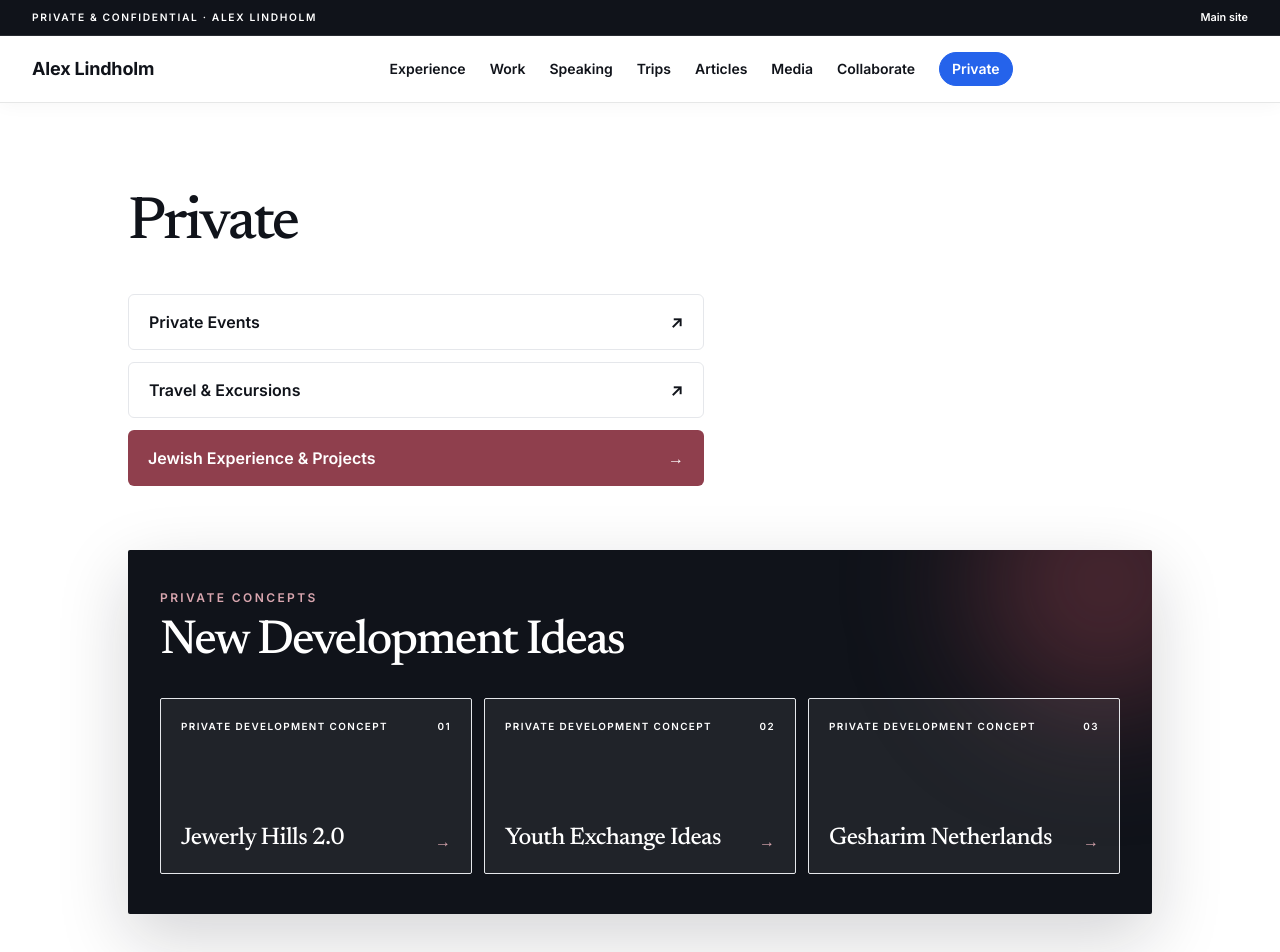
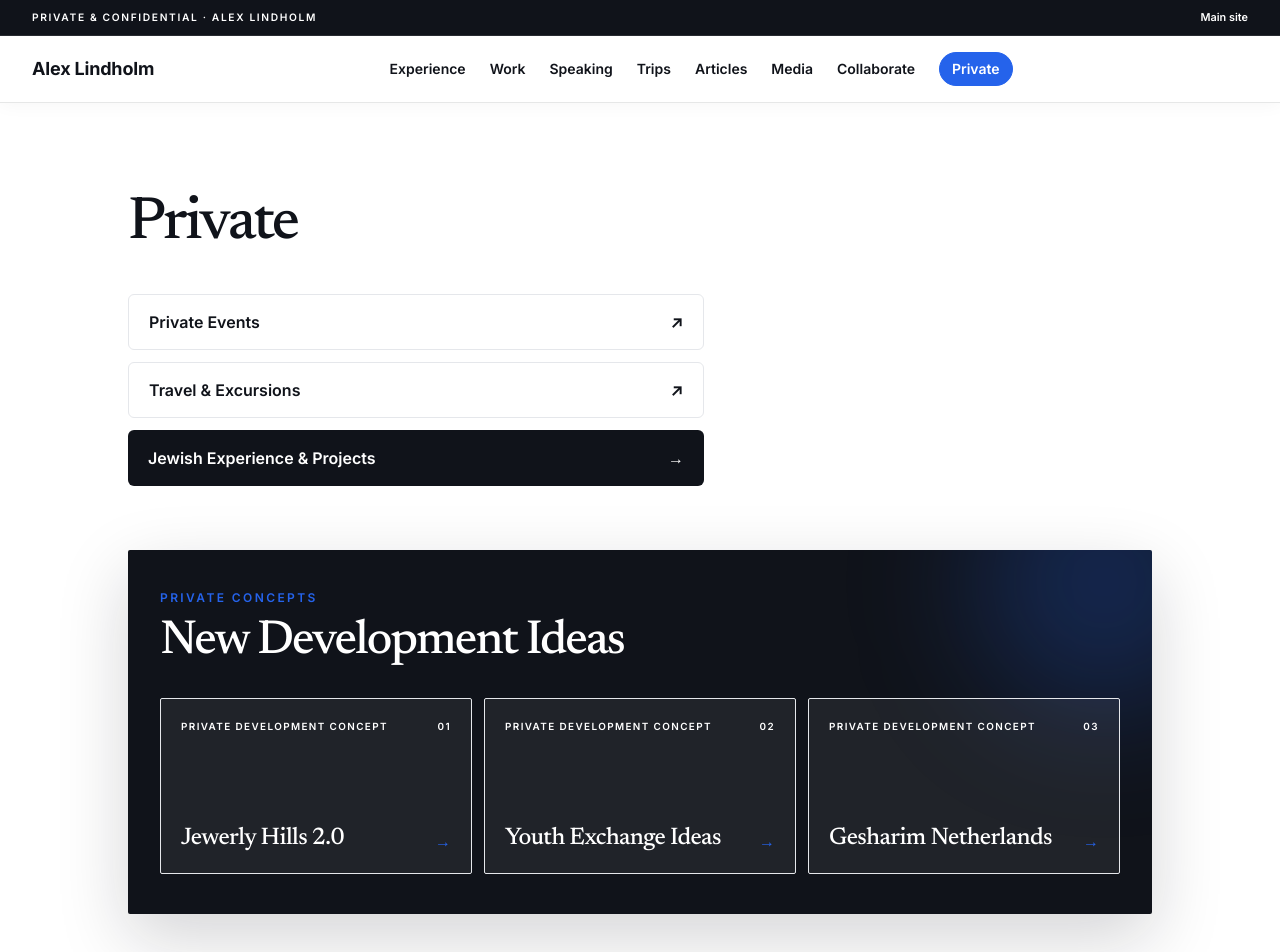
Before and after one commit to maninawild/alex-lindholm-site, a Next.js app: page /private in a window 1280 px wide. Shown: the top 952 px of the page. Built offline with nearby package versions, Linux system fonts and the light colour scheme.

Commit message:
style(site): remove burgundy accents

```diff
--- a/app/globals.css
+++ b/app/globals.css
@@ -27,7 +27,7 @@ a {
 }
 
 ::selection {
-  background: #8F3F4D;
+  background: #2563EB;
   color: #ffffff;
 }
 
--- a/app/private/ideas/youth-exchange/[concept]/page.tsx
+++ b/app/private/ideas/youth-exchange/[concept]/page.tsx
@@ -36,7 +36,7 @@ function ProjectShell({ number, title, subtitle, children }: { number: string; t
         <section className="border-b border-white/10 bg-[#10131a] text-white">
           <div className="mx-auto max-w-7xl px-5 py-14 sm:px-8 sm:py-20">
             <Link href="/private/ideas/youth-exchange" className="text-xs font-semibold uppercase tracking-[0.16em] text-white/52 transition hover:text-white">← Youth Exchange Ideas</Link>
-            <p className="mt-10 text-xs font-semibold uppercase tracking-[0.2em] text-[#d9a6af]">Youth Exchange Concept {number}</p>
+            <p className="mt-10 text-xs font-semibold uppercase tracking-[0.2em] text-electric">Youth Exchange Concept {number}</p>
             <h1 className="mt-4 max-w-5xl font-serif text-5xl font-medium leading-[0.98] tracking-[-0.045em] text-balance sm:text-7xl">{title}</h1>
             <h2 className="mt-6 max-w-4xl text-xl font-medium leading-8 text-white/72 sm:text-2xl">{subtitle}</h2>
           </div>
@@ -55,7 +55,7 @@ function ReservedConcept({ concept }: { concept: string }) {
         <section className="bg-[#10131a] text-white">
           <div className="mx-auto max-w-7xl px-5 py-14 sm:px-8 sm:py-20">
             <Link href="/private/ideas/youth-exchange" className="text-xs font-semibold uppercase tracking-[0.16em] text-white/52 hover:text-white">← Youth Exchange Ideas</Link>
-            <p className="mt-10 text-xs font-semibold uppercase tracking-[0.2em] text-[#d9a6af]">Concept {number}</p>
+            <p className="mt-10 text-xs font-semibold uppercase tracking-[0.2em] text-electric">Concept {number}</p>
             <h1 className="mt-4 font-serif text-5xl font-medium tracking-[-0.045em] sm:text-7xl">Youth Exchange Concept {number}</h1>
             <p className="mt-6 text-lg text-white/58">Content pending.</p>
           </div>
--- a/app/private/ideas/youth-exchange/beyond-the-comments/page.tsx
+++ b/app/private/ideas/youth-exchange/beyond-the-comments/page.tsx
@@ -8,7 +8,7 @@ function ExternalLink({ href, children }: { href: string; children: React.ReactN
 function Section({ number, title, children }: { number: string; title: string; children: React.ReactNode }) { return <section className="border-t border-ink/10 py-10 sm:py-12"><div className="grid gap-6 lg:grid-cols-[11rem_1fr]"><div><p className="text-xs font-semibold uppercase tracking-[0.18em] text-copper">{number}</p><h2 className="mt-3 font-serif text-3xl font-medium tracking-[-0.03em] text-ink">{title}</h2></div><div className="max-w-3xl space-y-5 text-base leading-8 text-graphite/76">{children}</div></div></section>; }
 
 export default function Page() {
-  return <PrivatePageShell><main className="bg-paper"><section className="border-b border-white/10 bg-[#10131a] text-white"><div className="mx-auto max-w-7xl px-5 py-14 sm:px-8 sm:py-20"><Link href="/private/ideas/youth-exchange" className="text-xs font-semibold uppercase tracking-[0.16em] text-white/52 transition hover:text-white">← Youth Exchange Ideas</Link><p className="mt-10 text-xs font-semibold uppercase tracking-[0.2em] text-[#d9a6af]">Youth Exchange Concept 04</p><h1 className="mt-4 max-w-5xl font-serif text-5xl font-medium leading-[0.98] tracking-[-0.045em] text-balance sm:text-7xl">BEYOND THE COMMENTS</h1><h2 className="mt-6 max-w-4xl text-xl font-medium leading-8 text-white/72 sm:text-2xl">Young Creators Turning Online Hate into Real-World Dialogue</h2></div></section><div className="mx-auto max-w-7xl px-5 sm:px-8">
+  return <PrivatePageShell><main className="bg-paper"><section className="border-b border-white/10 bg-[#10131a] text-white"><div className="mx-auto max-w-7xl px-5 py-14 sm:px-8 sm:py-20"><Link href="/private/ideas/youth-exchange" className="text-xs font-semibold uppercase tracking-[0.16em] text-white/52 transition hover:text-white">← Youth Exchange Ideas</Link><p className="mt-10 text-xs font-semibold uppercase tracking-[0.2em] text-electric">Youth Exchange Concept 04</p><h1 className="mt-4 max-w-5xl font-serif text-5xl font-medium leading-[0.98] tracking-[-0.045em] text-balance sm:text-7xl">BEYOND THE COMMENTS</h1><h2 className="mt-6 max-w-4xl text-xl font-medium leading-8 text-white/72 sm:text-2xl">Young Creators Turning Online Hate into Real-World Dialogue</h2></div></section><div className="mx-auto max-w-7xl px-5 sm:px-8">
 <Section number="1" title="Project concept"><p>BEYOND THE COMMENTS is a seven-day Erasmus+ Youth Exchange bringing together young digital creators, niche influencers and media students who already communicate with youth audiences through social media.</p><p>Participants will examine real cases of cyberbullying, hate speech and destructive online conflict. They will develop and test new content formats, moderation approaches and game-based mechanics that encourage constructive interaction and transform digital engagement into meaningful face-to-face dialogue.</p></Section>
 <Section number="2" title="Problem and evidence"><p>Young people spend 4.5 hours online on school days and more than six hours during weekends. A 2026 EU survey found that:</p><ul className="list-disc space-y-2 pl-5"><li>25% of adolescents encountered problematic online content, including hate speech;</li><li>almost one in three felt stressed, sad or socially excluded because of social media;</li><li>45% regularly compared themselves with others online;</li><li>nine out of ten reported at least one negative symptom linked to screen use.</li></ul><p><ExternalLink href="https://commission.europa.eu/news-and-media/news/child-safety-online-eu-survey-confirms-link-between-screen-time-and-wellbeing-2026-06-16_en">European Commission, 2026</ExternalLink></p><p>Digital creators shape language, attitudes and group behaviour. However, many lack practical tools for preventing bullying, moderating polarised discussions and responding when online conflict begins affecting people offline.</p></Section>
 <Section number="3" title="Target group"><p>The project will involve 36 participants aged 18–30 from partners countries.</p><p>Every participant will manage an active social-media account, channel or online community reaching a youth audience. The group will include established niche creators, emerging creators with strong audience engagement and students working in media, communication or marketing.</p><p>Selection will prioritise audience relevance, engagement quality, motivation and community trust rather than follower count alone. Participants with fewer opportunities and creators representing minority, migrant or underserved communities will receive priority.</p></Section>
--- a/app/private/ideas/youth-exchange/mosaic-roots-in-motion/page.tsx
+++ b/app/private/ideas/youth-exchange/mosaic-roots-in-motion/page.tsx
@@ -8,7 +8,7 @@ function ExternalLink({ href, children }: { href: string; children: React.ReactN
 function Section({ number, title, children }: { number: string; title: string; children: React.ReactNode }) { return <section className="border-t border-ink/10 py-10 sm:py-12"><div className="grid gap-6 lg:grid-cols-[11rem_1fr]"><div><p className="text-xs font-semibold uppercase tracking-[0.18em] text-copper">{number}</p><h2 className="mt-3 font-serif text-3xl font-medium tracking-[-0.03em] text-ink">{title}</h2></div><div className="max-w-3xl space-y-5 text-base leading-8 text-graphite/76">{children}</div></div></section>; }
 
 export default function Page() {
-  return <PrivatePageShell><main className="bg-paper"><section className="border-b border-white/10 bg-[#10131a] text-white"><div className="mx-auto max-w-7xl px-5 py-14 sm:px-8 sm:py-20"><Link href="/private/ideas/youth-exchange" className="text-xs font-semibold uppercase tracking-[0.16em] text-white/52 transition hover:text-white">← Youth Exchange Ideas</Link><p className="mt-10 text-xs font-semibold uppercase tracking-[0.2em] text-[#d9a6af]">Youth Exchange Concept 03</p><h1 className="mt-4 max-w-5xl font-serif text-5xl font-medium leading-[0.98] tracking-[-0.045em] text-balance sm:text-7xl">MOSAIC: ROOTS IN MOTION</h1><h2 className="mt-6 max-w-4xl text-xl font-medium leading-8 text-white/72 sm:text-2xl">From Migration Stories to Local Action</h2></div></section><div className="mx-auto max-w-7xl px-5 sm:px-8">
+  return <PrivatePageShell><main className="bg-paper"><section className="border-b border-white/10 bg-[#10131a] text-white"><div className="mx-auto max-w-7xl px-5 py-14 sm:px-8 sm:py-20"><Link href="/private/ideas/youth-exchange" className="text-xs font-semibold uppercase tracking-[0.16em] text-white/52 transition hover:text-white">← Youth Exchange Ideas</Link><p className="mt-10 text-xs font-semibold uppercase tracking-[0.2em] text-electric">Youth Exchange Concept 03</p><h1 className="mt-4 max-w-5xl font-serif text-5xl font-medium leading-[0.98] tracking-[-0.045em] text-balance sm:text-7xl">MOSAIC: ROOTS IN MOTION</h1><h2 className="mt-6 max-w-4xl text-xl font-medium leading-8 text-white/72 sm:text-2xl">From Migration Stories to Local Action</h2></div></section><div className="mx-auto max-w-7xl px-5 sm:px-8">
 <Section number="1" title="Project concept"><p>MOSAIC: ROOTS IN MOTION is a seven-day Erasmus+ Youth Exchange bringing together young migrants, refugees, international students and first-generation residents from six countries.</p><p>Participants will explore how migration, family history, religion, ethnicity and personal experience shape identity and belonging. Through storytelling, intercultural dialogue and non-formal learning, they will move from exchanging experiences to organising concrete local actions.</p></Section>
 <Section number="2" title="Problem and evidence"><p>On 1 January 2025, 46.7 million EU residents were born outside the EU and another 18 million were born in a different EU country. Migration is a central part of European society, but inclusion remains unequal. <ExternalLink href="https://ec.europa.eu/eurostat/statistics-explained/index.php?title=EU_population_diversity_by_citizenship_and_country_of_birth">Eurostat</ExternalLink></p><p>In 2023, young non-EU citizens were:</p><ul className="list-disc space-y-2 pl-5"><li>three times more likely to leave education early;</li><li>twice as likely to be outside employment, education or training;</li><li>twice as likely to face poverty or social exclusion: 47.2%, compared with 21.8% among young nationals.</li></ul><p><ExternalLink href="https://ec.europa.eu/eurostat/statistics-explained/index.php?title=Migrant_integration_statistics_-_socioeconomic_situation_of_young_people">Eurostat</ExternalLink></p><p>These inequalities are reinforced by discrimination, limited contact between communities and public debates that discuss migrants without involving them.</p></Section>
 <Section number="3" title="Target group"><p>The project will involve participants from the partner countries.</p><p>Participants will have migrant, refugee, international-student or first-generation family backgrounds. Recruitment will ensure diversity of religion, ethnicity, gender, migration route, economic situation and political perspective.</p><p>No participant will be required to disclose their legal status, trauma or personal history.</p></Section>
--- a/app/private/page.tsx
+++ b/app/private/page.tsx
@@ -33,7 +33,7 @@ export default function PrivateLandingPage() {
             <a href={whatsappUrl} target="_blank" rel="noopener noreferrer" className="flex min-h-14 items-center justify-between rounded-md border border-ink/12 bg-white px-5 text-base font-semibold text-ink transition hover:border-copper hover:text-copper">
               Travel &amp; Excursions <span aria-hidden="true">↗</span>
             </a>
-            <Link href="/private/jewish" className="flex min-h-14 items-center justify-between rounded-md bg-[#8F3F4D] px-5 text-base font-semibold text-white transition hover:bg-[#73333f]">
+            <Link href="/private/jewish" className="flex min-h-14 items-center justify-between rounded-md bg-ink px-5 text-base font-semibold text-white transition hover:bg-graphite">
               Jewish Experience &amp; Projects <span aria-hidden="true">→</span>
             </Link>
           </nav>
@@ -44,9 +44,9 @@ export default function PrivateLandingPage() {
           className="relative mt-16 overflow-hidden rounded-sm bg-[#10131a] px-5 py-8 text-white shadow-[0_24px_70px_rgba(16,19,26,0.18)] sm:px-8 sm:py-10"
           aria-labelledby="development-ideas-title"
         >
-          <div className="pointer-events-none absolute -right-20 -top-24 h-64 w-64 rounded-full bg-[#8F3F4D]/45 blur-3xl" />
+          <div className="pointer-events-none absolute -right-20 -top-24 h-64 w-64 rounded-full bg-electric/25 blur-3xl" />
           <div className="relative">
-            <p className="text-xs font-semibold uppercase tracking-[0.2em] text-[#d9a6af]">
+            <p className="text-xs font-semibold uppercase tracking-[0.2em] text-electric">
               Private concepts
             </p>
             <h2
@@ -60,7 +60,7 @@ export default function PrivateLandingPage() {
                 <Link
                   key={idea.slug}
                   href={`/private/ideas/${idea.slug}`}
-                  className="group flex min-h-44 flex-col justify-between rounded-sm border border-white/14 bg-white/[0.065] p-5 transition hover:-translate-y-0.5 hover:border-[#d9a6af]/65 hover:bg-white/[0.1] focus-visible:outline-none focus-visible:ring-2 focus-visible:ring-[#d9a6af]"
+                  className="group flex min-h-44 flex-col justify-between rounded-sm border border-white/14 bg-white/[0.065] p-5 transition hover:-translate-y-0.5 hover:border-electric/65 hover:bg-white/[0.1] focus-visible:outline-none focus-visible:ring-2 focus-visible:ring-electric"
                 >
                   <span className="flex items-center justify-between gap-3 text-[0.62rem] font-semibold uppercase tracking-[0.14em] text-white/42">
                     <span>{idea.status}</span>
@@ -70,7 +70,7 @@ export default function PrivateLandingPage() {
                     <span className="font-serif text-2xl font-medium leading-tight tracking-[-0.025em]">
                       {idea.title}
                     </span>
-                    <span className="shrink-0 text-[#d9a6af] transition group-hover:translate-x-1" aria-hidden="true">
+                    <span className="shrink-0 text-electric transition group-hover:translate-x-1" aria-hidden="true">
                       →
                     </span>
                   </span>
--- a/app/ru/trips/hoge-veluwe/page.tsx
+++ b/app/ru/trips/hoge-veluwe/page.tsx
@@ -52,7 +52,7 @@ export default function HogeVeluweTripPage() {
         <div className="mx-auto max-w-7xl px-5 sm:px-8">
           <div className="flex flex-col gap-3 border-b border-ink/10 pb-5 sm:flex-row sm:items-end sm:justify-between">
             <div>
-              <p className="text-xs font-semibold uppercase tracking-[0.18em] text-[#8F3F4D]">Бронирование</p>
+              <p className="text-xs font-semibold uppercase tracking-[0.18em] text-electric">Бронирование</p>
               <h2 className="mt-2 text-2xl font-medium tracking-[-0.02em]">Выберите дату</h2>
             </div>
             <p className="text-sm text-graphite/68"><strong className="text-ink">€90</strong> Гаага и Роттердам · <strong className="text-ink">€99</strong> Амстердам</p>
@@ -66,11 +66,11 @@ export default function HogeVeluweTripPage() {
                 </div>
                 <div className="flex items-center gap-3">
                   <div className="flex gap-1.5" aria-hidden="true">
-                    {[0, 1, 2, 3].map((place) => <span key={place} className={`h-2.5 w-7 rounded-full ${place < item.places ? "bg-[#8F3F4D]" : "bg-ink/10"}`} />)}
+                    {[0, 1, 2, 3].map((place) => <span key={place} className={`h-2.5 w-7 rounded-full ${place < item.places ? "bg-electric" : "bg-ink/10"}`} />)}
                   </div>
                   <p className="whitespace-nowrap text-sm font-semibold">{item.places} места</p>
                 </div>
-                <a href={whatsappUrl} target="_blank" rel="noopener noreferrer" className="inline-flex min-h-11 items-center justify-center rounded-md bg-[#8F3F4D] px-5 text-sm font-semibold text-white transition hover:bg-ink">Я еду!</a>
+                <a href={whatsappUrl} target="_blank" rel="noopener noreferrer" className="inline-flex min-h-11 items-center justify-center rounded-md bg-electric px-5 text-sm font-semibold text-white transition hover:bg-ink">Я еду!</a>
               </article>
             ))}
           </div>
--- a/components/private/private-access-gate.tsx
+++ b/components/private/private-access-gate.tsx
@@ -16,7 +16,7 @@ export function PrivateAccessGate({ pageSlug, returnPath }: PrivateAccessGatePro
 
   return (
     <main className="relative flex min-h-[calc(100vh-7rem)] items-center justify-center overflow-hidden bg-[#0d1117] px-5 py-16 text-white">
-      <div className="absolute inset-0 bg-[radial-gradient(circle_at_15%_15%,rgba(143,63,77,0.34),transparent_36%),radial-gradient(circle_at_85%_80%,rgba(37,99,235,0.2),transparent_34%)]" />
+      <div className="absolute inset-0 bg-[radial-gradient(circle_at_85%_80%,rgba(37,99,235,0.2),transparent_34%)]" />
       <section className="relative w-full max-w-md rounded-sm border border-white/12 bg-white/[0.055] p-7 shadow-[0_32px_90px_rgba(0,0,0,0.42)] backdrop-blur-xl sm:p-9" aria-labelledby="private-access-title">
         <Link href="/" className="text-sm font-semibold tracking-[-0.01em] text-white/78 transition hover:text-white">
           Alex Lindholm
@@ -49,7 +49,7 @@ export function PrivateAccessGate({ pageSlug, returnPath }: PrivateAccessGatePro
             Codes are case-sensitive. Your session will remain active for seven days.
           </p>
           {state.error ? (
-            <p id="access-error" role="alert" className="mt-3 rounded-md border border-red-300/20 bg-red-300/10 px-3 py-2 text-sm leading-5 text-red-100">
+            <p id="access-error" role="alert" className="mt-3 rounded-md border border-white/20 bg-white/10 px-3 py-2 text-sm leading-5 text-white/85">
               {state.error}
             </p>
           ) : null}
--- a/components/private/private-idea-page.tsx
+++ b/components/private/private-idea-page.tsx
@@ -49,13 +49,13 @@ export function PrivateIdeaPage({ title }: { title: string }) {
             >
               ← New Development Ideas
             </Link>
-            <p className="mt-10 text-xs font-semibold uppercase tracking-[0.2em] text-[#d9a6af]">
+            <p className="mt-10 text-xs font-semibold uppercase tracking-[0.2em] text-electric">
               Private Development Concept
             </p>
             <h1 className="mt-4 max-w-4xl font-serif text-5xl font-medium leading-[0.98] tracking-[-0.045em] text-balance sm:text-7xl">
               {title}
             </h1>
-            <div className="mt-8 max-w-3xl border-l border-[#d9a6af]/45 pl-5 text-sm leading-6 text-white/66">
+            <div className="mt-8 max-w-3xl border-l border-electric/45 pl-5 text-sm leading-6 text-white/66">
               <p className="font-semibold text-white/88">Private concept by Alex Lindholm</p>
               <p className="mt-2">
                 This material contains private development concepts and intellectual property shared for individual review only. Copying, forwarding, redistribution or reuse without permission is prohibited.
--- a/components/private/youth-exchange-ideas-hub.tsx
+++ b/components/private/youth-exchange-ideas-hub.tsx
@@ -15,7 +15,7 @@ export function YouthExchangeIdeasHub() {
         <section className="border-b border-white/10 bg-[#10131a] text-white">
           <div className="mx-auto max-w-7xl px-5 py-14 sm:px-8 sm:py-20">
             <Link href="/private#development-ideas" className="text-xs font-semibold uppercase tracking-[0.16em] text-white/52 transition hover:text-white">← New Development Ideas</Link>
-            <p className="mt-10 text-xs font-semibold uppercase tracking-[0.2em] text-[#d9a6af]">Private Development Concept</p>
+            <p className="mt-10 text-xs font-semibold uppercase tracking-[0.2em] text-electric">Private Development Concept</p>
             <h1 className="mt-4 max-w-4xl font-serif text-5xl font-medium leading-[0.98] tracking-[-0.045em] text-balance sm:text-7xl">Youth Exchange Ideas</h1>
             <p className="mt-6 max-w-2xl text-lg leading-8 text-white/66">Four concepts developed as separate youth-exchange proposals using one shared project structure.</p>
           </div>
--- a/components/site-header.tsx
+++ b/components/site-header.tsx
@@ -81,7 +81,7 @@ export function SiteHeader({
                         ? pathname.startsWith("/private")
                           ? "border-copper bg-copper text-white"
                           : "border-copper/30 bg-copper/8 text-copper hover:bg-copper hover:text-white"
-                        : "border-white/40 bg-[#8F3F4D]/82 text-white hover:bg-[#8F3F4D]"
+                        : "border-white/40 bg-ink/82 text-white hover:bg-ink"
                     }`
                   : `transition ${isSolid ? "hover:text-ink" : "hover:text-white"}`
               }
@@ -97,7 +97,7 @@ export function SiteHeader({
               aria-label={languageSwitch.ariaLabel}
               className={`inline-flex min-h-11 min-w-12 items-center justify-center rounded-md border px-3 text-sm font-bold tracking-[0.08em] transition ${
                 isSolid
-                  ? "border-[#8F3F4D]/35 bg-white text-[#8F3F4D] hover:bg-[#8F3F4D] hover:text-white"
+                  ? "border-ink/20 bg-white text-ink hover:bg-ink hover:text-white"
                   : "border-white/55 bg-ink/24 text-white backdrop-blur-md hover:bg-white hover:text-ink"
               }`}
             >
--- a/components/trip-reviews.tsx
+++ b/components/trip-reviews.tsx
@@ -9,7 +9,7 @@ export function TripPartnershipNote({ locale = "ru" }: { locale?: "ru" | "en" })
         {ru
           ? "Авторские поездки в 2023–2025 гг. совершались в партнерстве с сообществом Localie и могут быть запрошены и забронированы также через сообщество. "
           : "Original trips in 2023–2025 were organized in partnership with the Localie community and can also be requested and booked through the community. "}
-        <a href={localieUrl} target="_blank" rel="noopener noreferrer" className="font-semibold text-ink underline decoration-ink/25 underline-offset-4 hover:text-[#8F3F4D]">
+        <a href={localieUrl} target="_blank" rel="noopener noreferrer" className="font-semibold text-ink underline decoration-ink/25 underline-offset-4 hover:text-electric">
           {ru ? "Профиль гида" : "Guide profile"}
         </a>
       </p>
--- a/components/youtube-video-card.tsx
+++ b/components/youtube-video-card.tsx
@@ -41,7 +41,7 @@ export function YouTubeVideoCard({ video, variant = "media" }: YouTubeVideoCardP
               className="h-full w-full object-cover transition duration-500 group-hover:scale-[1.02]"
             />
             <span className="absolute inset-0 bg-ink/15 transition group-hover:bg-ink/25" />
-            <span className="absolute left-1/2 top-1/2 grid h-14 w-14 -translate-x-1/2 -translate-y-1/2 place-items-center rounded-full bg-[#ff0033] text-xl text-white shadow-lg" aria-hidden="true">
+            <span className="absolute left-1/2 top-1/2 grid h-14 w-14 -translate-x-1/2 -translate-y-1/2 place-items-center rounded-full bg-white/90 text-xl text-ink shadow-lg" aria-hidden="true">
               ▶
             </span>
           </button>
```
Also changed, not shown: app/icon.svg.
